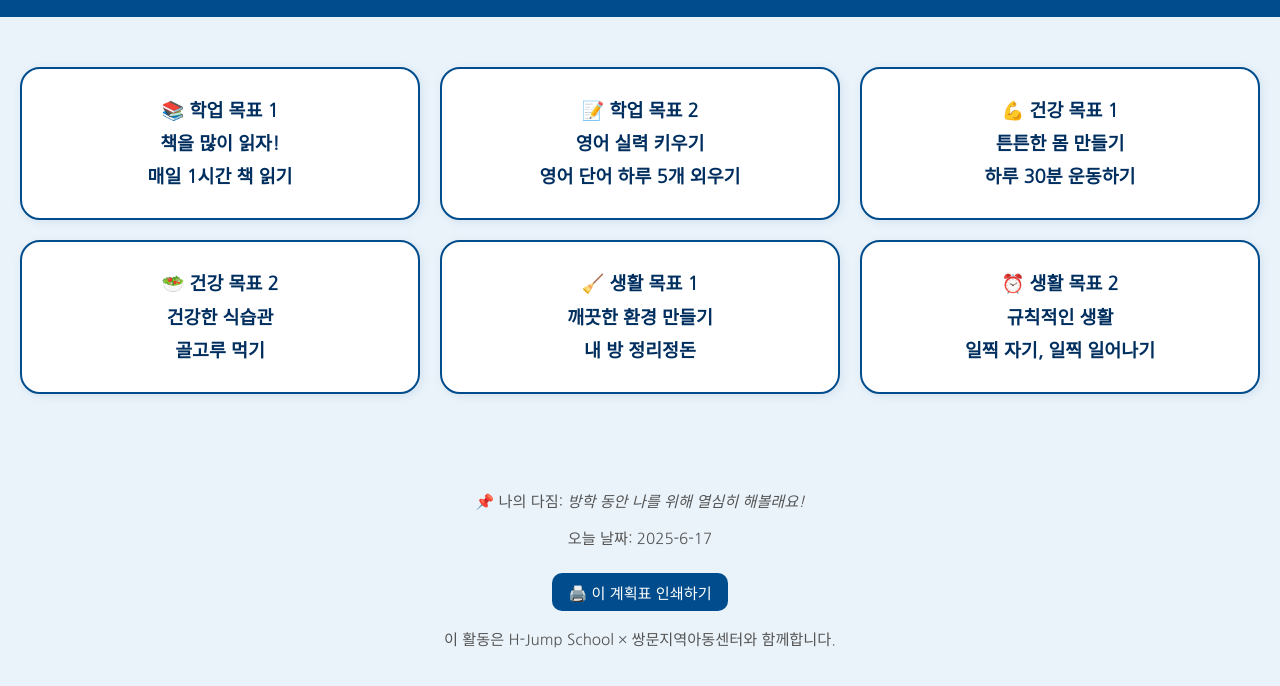
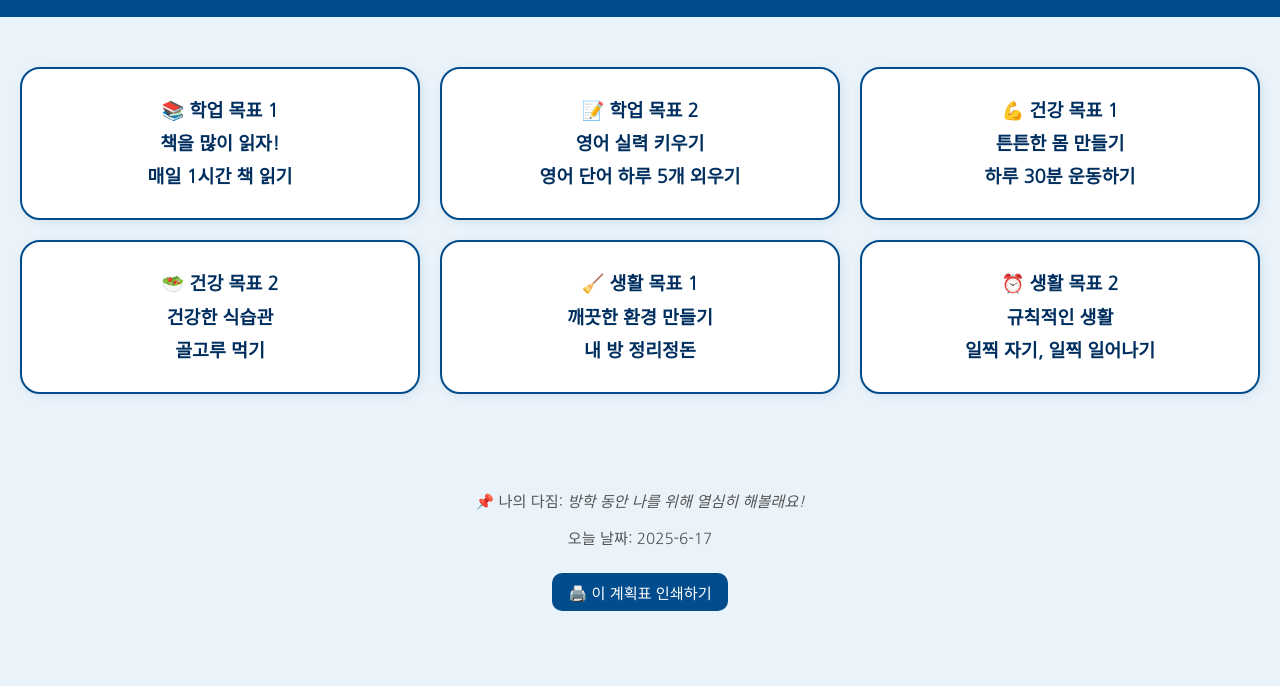
Before and after one commit to chw1230/H-jumpSchool, a plain HTML site: page index.html in a window 1280 px wide. Shown: the part 98-784 px from the top of the page. Drawn offline with Linux system fonts and the light colour scheme.

Commit message:
✨  활동 자료  내용 수정

```diff
--- a/index.html
+++ b/index.html
@@ -170,7 +170,6 @@
     <p>📌 나의 다짐: <em>방학 동안 나를 위해 열심히 해볼래요!</em></p>
     <p>오늘 날짜: <span id="today-date"></span></p>
     <button onclick="window.print()" class="print-btn">🖨️ 이 계획표 인쇄하기</button>
-    <p class="footer-info">이 활동은 H-Jump School × 쌍문지역아동센터와 함께합니다.</p>
   </footer>
 
   <script>
```
